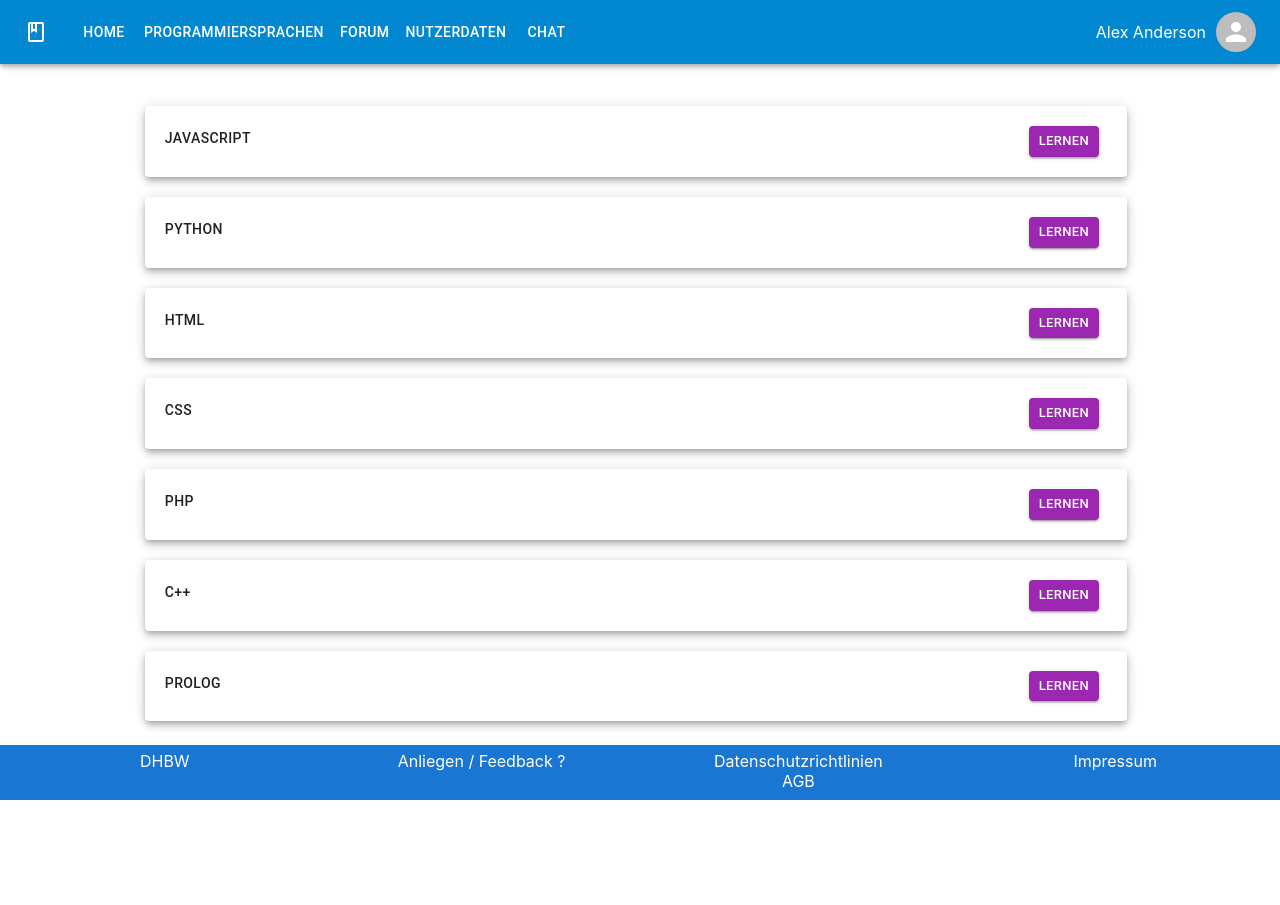
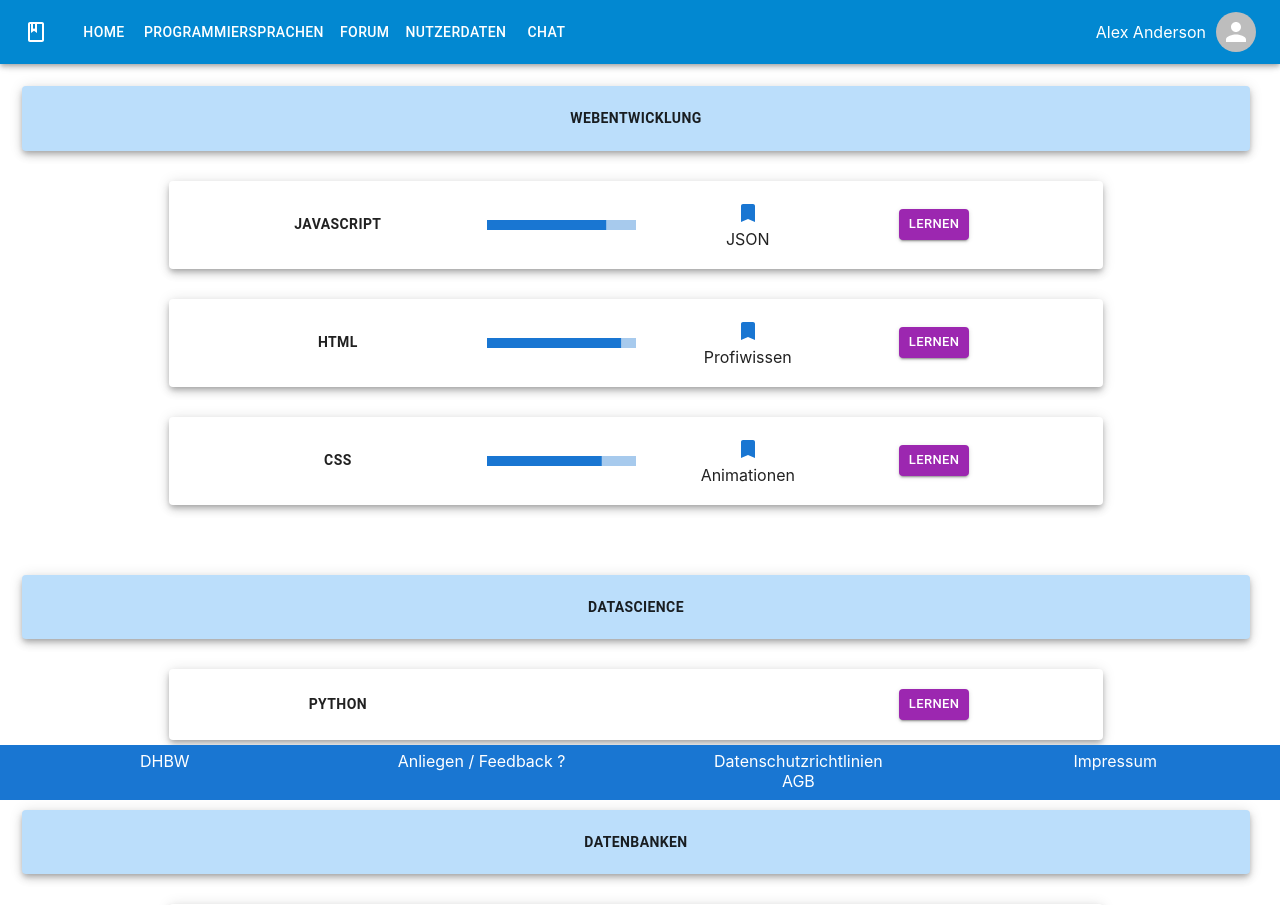
Before and after one commit to sakulklk/Lernmanagement, a Next.js app: page /programmiersprachen_uebersicht in a window 1280 px wide. Shown: the top 905 px of the page. Before the commit the page ends 836 px from the top, so only its background shows below. Built offline with nearby package versions, Linux system fonts and the light colour scheme.

Commit message:
3 files modified

```diff
--- a/components/lernsprachen/LernsprachenKategorie.js
+++ b/components/lernsprachen/LernsprachenKategorie.js
@@ -6,9 +6,16 @@ import Typography from '@mui/material/Typography';
 export default function LernsprachenKategorie({ name }) {
   return (
     <>
-      <Paper elevation={5} style={{ padding: '20px', textAlign: 'center' }}>
-        <Typography variant="button" noWrap>
-          Kategorie 1
+      <Paper
+        elevation={5}
+        style={{
+          padding: '20px',
+          textAlign: 'center',
+          backgroundColor: '#bbdefb',
+        }}
+      >
+        <Typography variant="button" noWrap fontWeight="bold">
+          {name}
         </Typography>
       </Paper>
     </>
--- a/components/lernsprachen/LernsprachenPaper.js
+++ b/components/lernsprachen/LernsprachenPaper.js
@@ -3,21 +3,50 @@ import Grid from '@mui/material/Grid';
 import Paper from '@mui/material/Paper';
 import Typography from '@mui/material/Typography';
 import Button from '@mui/material/Button';
+import LinearProgress from '@mui/material/LinearProgress';
+import { Fragment } from 'react'; // import Fragment from React
+import BookmarkIcon from '@mui/icons-material/Bookmark';
 
-export default function LernsprachenPaper({ name, progress }) {
+export default function LernsprachenPaper({ name, progress, learningMark }) {
   return (
     <>
       <Paper
         elevation={5}
-        style={{ margin: '20px auto', padding: '20px', width: '80%' }}
+        style={{
+          margin: '20px auto',
+          padding: '20px',
+          width: '80%',
+          textAlign: 'center',
+        }}
       >
         <Grid container>
-          <Grid item xs={11}>
-            <Typography variant="button" noWrap>
+          <Grid item xs={4} style={{ alignSelf: 'center' }}>
+            <Typography
+              variant="button"
+              noWrap
+              style={{ textAlign: 'center', fontWeight: 'bold' }}
+            >
               {name}
             </Typography>
           </Grid>
-          <Grid item xs={1}>
+          <Grid item xs={2} style={{ alignSelf: 'center' }}>
+            {progress > 0 ? (
+              <LinearProgress
+                variant="determinate"
+                value={progress}
+                style={{ height: '10px' }}
+              />
+            ) : null}
+          </Grid>
+          <Grid item xs={3} style={{ alignSelf: 'center' }}>
+            <div>
+              {learningMark != null ? <BookmarkIcon color="primary" /> : null}
+            </div>
+
+            {learningMark != null ? learningMark : null}
+          </Grid>
+
+          <Grid item xs={2} style={{ alignSelf: 'center' }}>
             <Button variant="contained" color="secondary" size="small">
               {' '}
               lernen{' '}
--- a/pages/programmiersprachen_uebersicht.js
+++ b/pages/programmiersprachen_uebersicht.js
@@ -7,18 +7,24 @@ import Grid from '@mui/material/Grid';
 import Typography from '@mui/material/Typography';
 
 export default function Test() {
+  const learningLanguagesCategories = [
+    'Webentwicklung',
+    'DataScience',
+    'Datenbanken',
+    'Andere',
+  ];
   const learningLanguages = [
     {
       name: 'JavaScript',
-      progress: 78,
+      progress: 80,
       learningMark: 'JSON',
       category: 'Webentwicklung',
     },
     {
       name: 'Python',
-      progress: 65,
-      learningMark: 'Tkinter',
-      category: 'Webentwicklung',
+      progress: 0,
+      learningMark: null,
+      category: 'DataScience',
     },
     {
       name: 'HTML',
@@ -34,21 +40,21 @@ export default function Test() {
     },
     {
       name: 'PHP',
-      progress: 9,
-      learningMark: 'Anwendungsbereiche',
-      category: 'Webentwicklung',
+      progress: 0,
+      learningMark: null,
+      category: 'Datenbanken',
     },
     {
       name: 'C++',
-      progress: 13,
-      learningMark: 'Variablen',
-      category: 'Webentwicklung',
+      progress: 0,
+      learningMark: null,
+      category: 'Datenbanken',
     },
     {
       name: 'Prolog',
       progress: 55,
       learningMark: 'Arithmetik',
-      category: 'Webentwicklung',
+      category: 'Andere',
     },
   ];
   return (
@@ -56,6 +62,19 @@ export default function Test() {
       <div style={{ marginBottom: '65px' }}>
         <NavBar></NavBar>
         <Grid container spacing={1}>
+          {learningLanguagesCategories.map((learningLanguageCategory) => (
+            <Grid
+              item
+              xs={12}
+              style={{
+                margin: '30px',
+                marginBottom: '10px',
+                padding: '0px',
+              }}
+            >
+              <LernsprachenKategorie name={learningLanguageCategory} />
+              {learningLanguages.map((learningLanguage) =>
+                learningLanguage.category == learningLanguageCategory ? (
                   <Grid
                     item
                     xs={12}
@@ -64,13 +83,17 @@ export default function Test() {
                       padding: '0px',
                     }}
                   >
-            {learningLanguages.map((learningLanguage) => (
+                    {' '}
                     <LernsprachenPaper
                       name={learningLanguage.name}
                       progress={learningLanguage.progress}
+                      learningMark={learningLanguage.learningMark}
                     />
+                  </Grid>
+                ) : null
+              )}
+            </Grid>
           ))}
-          </Grid>
         </Grid>
       </div>
       <Footer></Footer>
```
Lines whose indentation alone changed are shown as unchanged.
